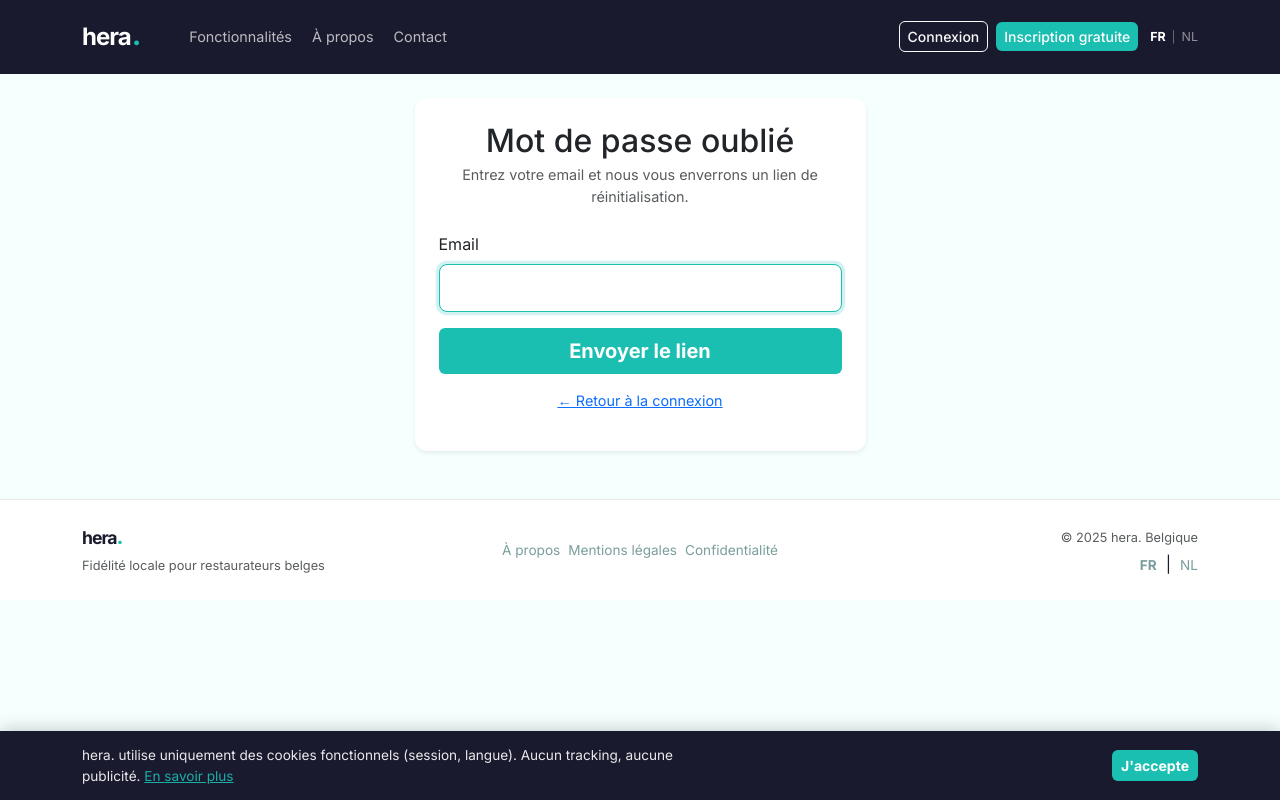
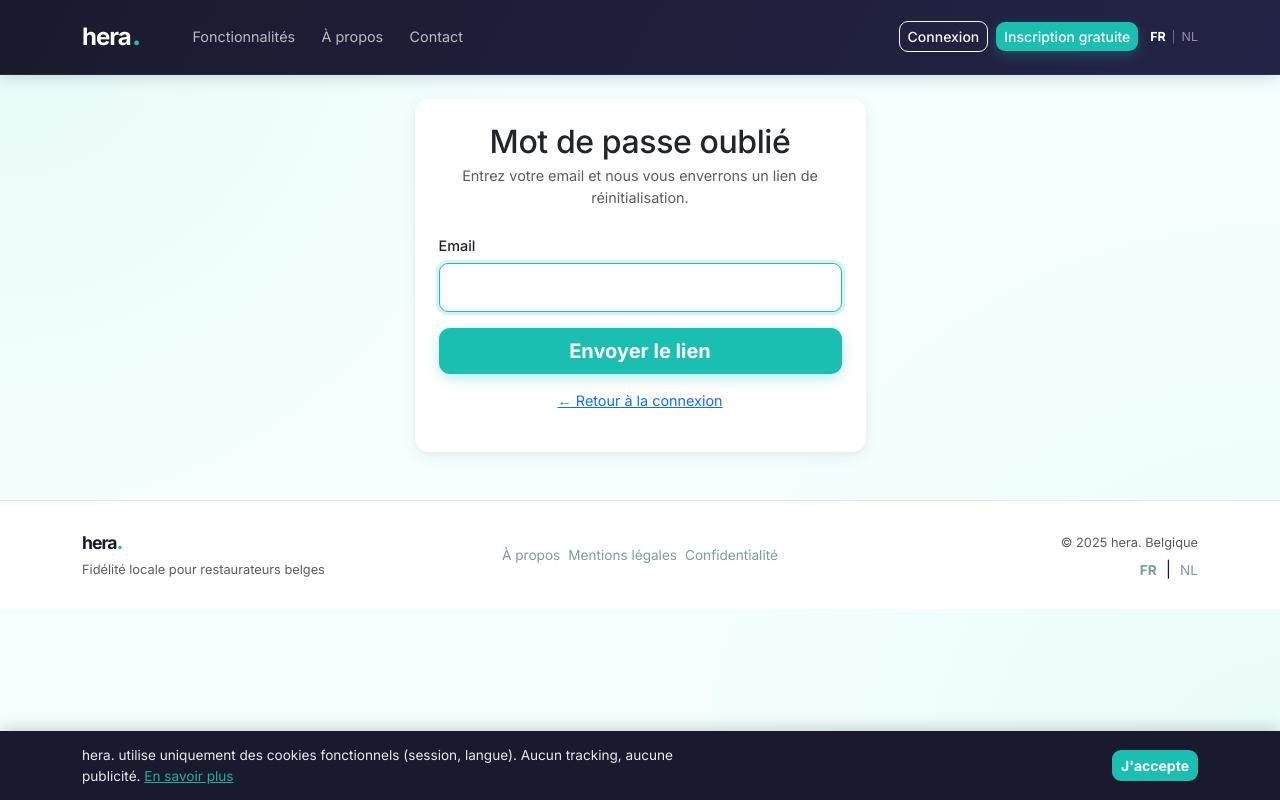
Before and after one commit to krs12k/Hera, a Flask app: page /mot-de-passe-oublie in a window 1280 px wide. Run offline with Flask 3, Linux system fonts and the light colour scheme; some libraries are stand-ins or nearby versions.

Commit message:
Style : refonte esthetique globale (ombres, navbar sticky, boutons, animations)
Co-Authored-By: Claude Opus 4.8 <noreply@anthropic.com>

```diff
--- a/static/css/style.css
+++ b/static/css/style.css
@@ -7,20 +7,73 @@
     --dark: #1A1A2E;
     --light: #F4FFFE;
     --text-muted: #7A9E9C;
+
+    /* Ombres cohérentes */
+    --shadow-sm: 0 1px 3px rgba(26, 26, 46, 0.06), 0 1px 2px rgba(26, 26, 46, 0.04);
+    --shadow-md: 0 4px 16px rgba(26, 26, 46, 0.07), 0 2px 6px rgba(26, 26, 46, 0.04);
+    --shadow-lg: 0 12px 32px rgba(26, 26, 46, 0.10), 0 4px 12px rgba(26, 26, 46, 0.06);
+    --shadow-turquoise: 0 8px 24px rgba(27, 191, 178, 0.25);
+
+    --radius: 14px;
+    --transition: 0.25s cubic-bezier(0.4, 0, 0.2, 1);
 }
 
 /* ── Base ──────────────────────────────────────────────────── */
 * { font-family: 'Inter', sans-serif; }
 
+html { scroll-behavior: smooth; }
+
 body {
     background-color: var(--light);
+    background-image:
+        radial-gradient(circle at 0% 0%, rgba(27, 191, 178, 0.06) 0%, transparent 35%),
+        radial-gradient(circle at 100% 100%, rgba(27, 191, 178, 0.05) 0%, transparent 40%);
+    background-attachment: fixed;
     color: var(--dark);
+    -webkit-font-smoothing: antialiased;
+    -moz-osx-font-smoothing: grayscale;
+    text-rendering: optimizeLegibility;
+}
+
+h1, h2, h3, h4, h5, h6 {
+    letter-spacing: -0.4px;
+}
+
+/* Sélection de texte */
+::selection {
+    background: rgba(27, 191, 178, 0.22);
+    color: var(--dark);
+}
+
+/* Barre de défilement */
+::-webkit-scrollbar { width: 11px; height: 11px; }
+::-webkit-scrollbar-track { background: transparent; }
+::-webkit-scrollbar-thumb {
+    background: rgba(122, 158, 156, 0.35);
+    border-radius: 10px;
+    border: 3px solid var(--light);
+}
+::-webkit-scrollbar-thumb:hover { background: rgba(122, 158, 156, 0.55); }
+
+/* Apparition douce du contenu */
+@keyframes pageFade {
+    from { opacity: 0; transform: translateY(8px); }
+    to   { opacity: 1; transform: translateY(0); }
+}
+main, .container.mt-4 > .row, .container.mt-4 > [class*="rounded"] {
+    animation: pageFade 0.5s ease both;
 }
 
 /* ── Navbar ────────────────────────────────────────────────── */
 .hera-nav {
     background-color: var(--dark);
+    background-image: linear-gradient(120deg, #1A1A2E 0%, #232347 100%);
     padding: 14px 0;
+    position: sticky;
+    top: 0;
+    z-index: 1030;
+    box-shadow: 0 2px 16px rgba(26, 26, 46, 0.18);
+    border-bottom: 1px solid rgba(27, 191, 178, 0.12);
 }
 
 .hera-logo {
@@ -52,26 +108,46 @@ body {
 
 /* ── Boutons ───────────────────────────────────────────────── */
 .btn {
-    border-radius: 6px;
+    border-radius: 9px;
     font-weight: 500;
+    transition: transform var(--transition), box-shadow var(--transition),
+                background-color var(--transition), border-color var(--transition),
+                color var(--transition);
 }
+
+.btn:hover { transform: translateY(-2px); }
+.btn:active { transform: translateY(0); }
+
+.btn-lg { border-radius: 11px; }
 
 .hera-btn-gold {
     background-color: var(--turquoise);
     color: #ffffff;
     border: none;
+    box-shadow: 0 4px 14px rgba(27, 191, 178, 0.30);
 }
 
 .hera-btn-gold:hover {
     background-color: var(--turquoise-dark);
     color: #ffffff;
+    box-shadow: var(--shadow-turquoise);
 }
+
+.btn-outline-light:hover { box-shadow: 0 4px 12px rgba(255, 255, 255, 0.12); }
+.btn-dark { background-color: var(--dark); border-color: var(--dark); }
+.btn-dark:hover { background-color: #2a2a4a; border-color: #2a2a4a; box-shadow: var(--shadow-md); }
 
 /* ── Cards ─────────────────────────────────────────────────── */
 .card {
-    border-radius: 12px;
+    border-radius: var(--radius);
     background-color: #ffffff;
+    border: 1px solid rgba(26, 26, 46, 0.04);
+    box-shadow: var(--shadow-sm);
+    transition: box-shadow var(--transition), transform var(--transition);
 }
+
+.card.shadow-sm { box-shadow: var(--shadow-md) !important; }
+.card.shadow-lg { box-shadow: var(--shadow-lg) !important; }
 
 /* ── Page d'accueil ────────────────────────────────────────── */
 .hero-section {
@@ -132,22 +214,57 @@ body {
 .progress {
     border-radius: 10px;
     background-color: var(--turquoise-light);
+    overflow: hidden;
 }
 
 .progress-bar {
     background-color: var(--turquoise) !important;
+    background-image: linear-gradient(90deg, var(--turquoise) 0%, var(--turquoise-dark) 100%);
+    transition: width 0.6s cubic-bezier(0.4, 0, 0.2, 1);
 }
 
 /* ── Badge ─────────────────────────────────────────────────── */
+.badge {
+    font-weight: 600;
+    letter-spacing: 0.2px;
+}
+
 .badge.bg-warning {
     background-color: var(--turquoise) !important;
     color: #ffffff !important;
 }
 
 /* ── Formulaires ───────────────────────────────────────────── */
-.form-control:focus {
+.form-control, .form-select {
+    border-radius: 9px;
+    border: 1px solid #dbe6e5;
+    padding: 0.55rem 0.85rem;
+    transition: border-color var(--transition), box-shadow var(--transition);
+}
+
+.form-control:focus, .form-select:focus {
     border-color: var(--turquoise);
-    box-shadow: 0 0 0 0.2rem rgba(27, 191, 178, 0.2);
+    box-shadow: 0 0 0 0.2rem rgba(27, 191, 178, 0.18);
+}
+
+.form-label {
+    font-weight: 500;
+    font-size: 0.9rem;
+    margin-bottom: 0.4rem;
+}
+
+/* ── Alertes ───────────────────────────────────────────────── */
+.alert {
+    border-radius: 11px;
+    border: none;
+    box-shadow: var(--shadow-sm);
+}
+
+/* ── Modale ────────────────────────────────────────────────── */
+.modal-content {
+    border-radius: var(--radius);
+    border: none;
+    box-shadow: var(--shadow-lg);
 }
 
 /* ── Navbar liens publics ──────────────────────────────────── */
@@ -155,11 +272,14 @@ body {
     color: rgba(255,255,255,0.7) !important;
     font-size: 0.9rem;
     font-weight: 400;
-    transition: color 0.2s;
+    border-radius: 7px;
+    padding: 0.4rem 0.7rem !important;
+    transition: color var(--transition), background-color var(--transition);
 }
 
 .nav-public:hover {
     color: #ffffff !important;
+    background-color: rgba(255, 255, 255, 0.07);
 }
 
 /* ── Étapes (comment ça marche) ────────────────────────────── */
@@ -175,19 +296,29 @@ body {
     align-items: center;
     justify-content: center;
     margin: 0 auto;
+    box-shadow: var(--shadow-turquoise);
+}
+
+/* ── Tables ─────────────────────────────────────────────────── */
+.table { --bs-table-hover-bg: rgba(27, 191, 178, 0.05); }
+
+.table thead th {
+    border-bottom: 2px solid rgba(27, 191, 178, 0.15);
+    font-weight: 600;
 }
 
 /* ── Footer ────────────────────────────────────────────────── */
 .hera-footer {
     background-color: #ffffff;
     border-top: 1px solid #e8e8e8;
-    padding: 24px 0;
+    padding: 28px 0;
 }
 
 .footer-link {
     color: var(--text-muted);
     text-decoration: none;
     font-size: 0.85rem;
+    transition: color var(--transition);
 }
 
 .footer-link:hover {
```
Also changed, not shown: other parts of static/css/style.css (+26 -7 lines).
